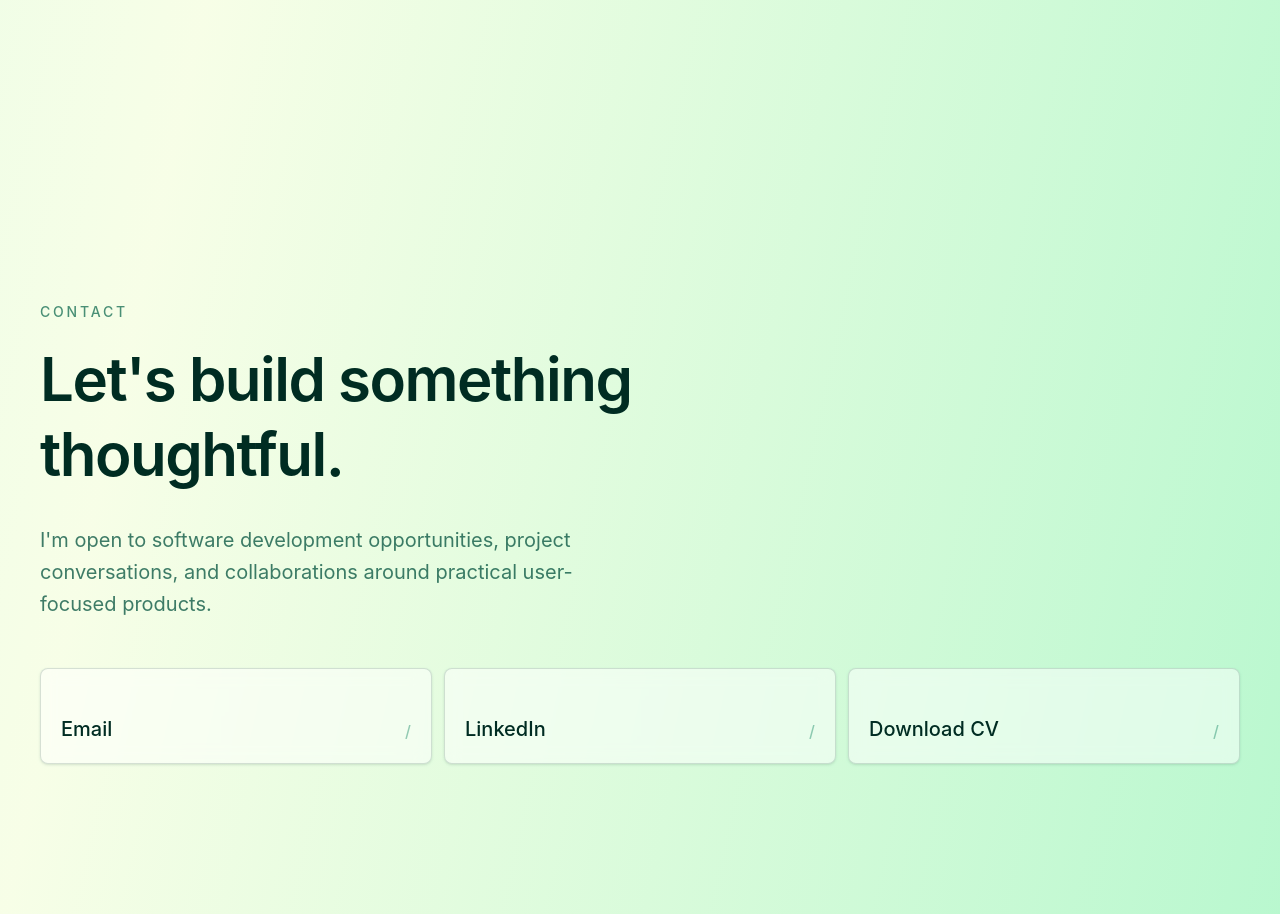
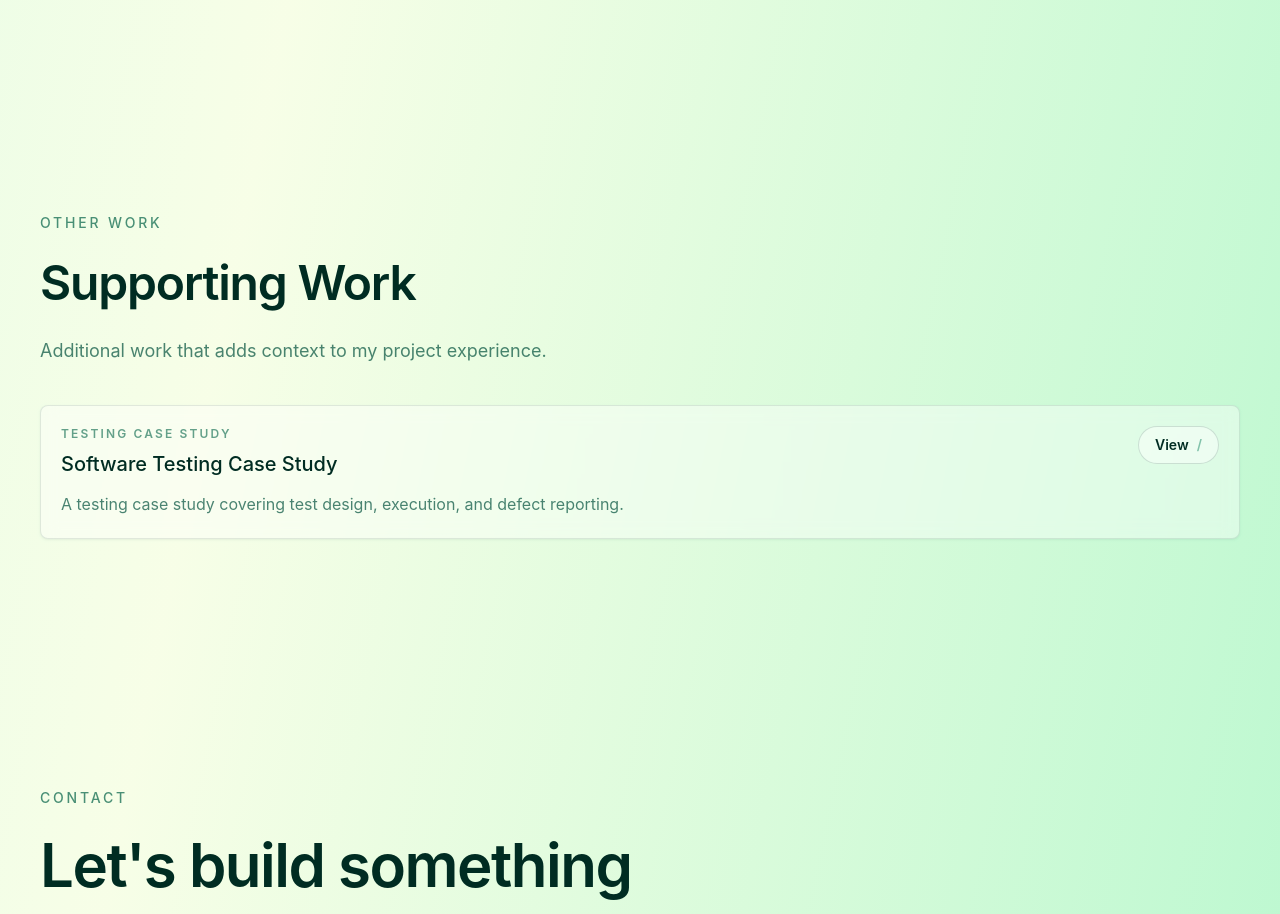
Before and after one commit to alex-fan-dev/Personal_website, a React (Vite) app: page / in a window 1280 px wide. Shown: the part 4900-5814 px from the top of the page. Built offline with nearby package versions, Linux system fonts and the light colour scheme.

Commit message:
feat: add otherwork session

```diff
--- /dev/null
+++ b/src/components/OtherWorkCard.tsx
@@ -0,0 +1,46 @@
+import type { OtherWorkItem } from '../data/OtherWorkCard';
+
+type OtherWorkCardProps = {
+  item: OtherWorkItem;
+};
+
+function OtherWorkCard({ item }: OtherWorkCardProps) {
+  const { title, description, type, href } = item;
+
+  return (
+    <article className="group rounded-lg border border-emerald-950/10 bg-white/40 p-5 shadow-sm shadow-emerald-950/5 backdrop-blur transition duration-300 hover:-translate-y-0.5 hover:border-emerald-950/30 hover:bg-white/65 hover:shadow-md hover:shadow-emerald-950/10">
+      <div className="flex flex-col gap-4 sm:flex-row sm:items-start sm:justify-between">
+        <div className="min-w-0">
+          {type ? (
+            <p className="text-xs font-semibold uppercase tracking-[0.18em] text-emerald-800/60">
+              {type}
+            </p>
+          ) : null}
+          <h3 className="mt-2 text-xl font-medium text-emerald-950">{title}</h3>
+          {description ? (
+            <p className="mt-3 max-w-3xl leading-7 text-emerald-900/70">{description}</p>
+          ) : null}
+        </div>
+
+        {href ? (
+          <a
+            href={href}
+            target="_blank"
+            rel="noopener noreferrer"
+            className="inline-flex shrink-0 items-center gap-2 rounded-full border border-emerald-950/15 bg-white/45 px-4 py-2 text-sm font-semibold text-emerald-950 transition hover:-translate-y-0.5 hover:border-emerald-950/40 hover:bg-white/80 focus-visible:outline-2 focus-visible:outline-offset-4 focus-visible:outline-emerald-950"
+          >
+            <span>View</span>
+            <span
+              aria-hidden="true"
+              className="text-emerald-700/45 transition group-hover:translate-x-0.5 group-hover:text-emerald-950"
+            >
+              /
+            </span>
+          </a>
+        ) : null}
+      </div>
+    </article>
+  );
+}
+
+export default OtherWorkCard;
--- /dev/null
+++ b/src/data/OtherWorkCard.ts
@@ -0,0 +1,16 @@
+export type OtherWorkItem = {
+  title: string;
+  description: string;
+  type: string;
+  href: string;
+};
+
+export const otherWork: OtherWorkItem[] = [
+  {
+    title: 'Software Testing Case Study',
+    description:
+      'A testing case study covering test design, execution, and defect reporting.',
+    type: 'Testing Case Study',
+    href: 'https://potent-sidecar-99c.notion.site/Testing-Case-Study-Jianshu-App-3280db7e7a6080bdb602de7c1a2914db',
+  },
+];
--- a/src/pages/Home.tsx
+++ b/src/pages/Home.tsx
@@ -1,5 +1,6 @@
 import { useState } from 'react';
 import ProjectGrid from '../components/ProjectGrid';
+import OtherWork from './OtherWork';
 import { projects } from '../data/projects';
 
 type MenuItemSize = 'large' | 'default';
@@ -207,7 +208,7 @@ function Home() {
         </div>
       </section>
 
-
+      <OtherWork />
 
       <section
         id="contact"
--- /dev/null
+++ b/src/pages/OtherWork.tsx
@@ -0,0 +1,35 @@
+import OtherWorkCard from '../components/OtherWorkCard';
+import { otherWork } from '../data/OtherWorkCard';
+
+function OtherWork() {
+  if (otherWork.length === 0) {
+    return null;
+  }
+
+  return (
+    <section
+      id="other-work"
+      className="relative z-10 mx-auto flex w-full max-w-7xl scroll-mt-24 flex-col justify-center px-6 py-20 sm:px-10"
+    >
+      <div className="max-w-3xl">
+        <p className="mb-5 text-sm font-medium uppercase tracking-[0.2em] text-emerald-800/70">
+          Other Work
+        </p>
+        <h2 className="text-4xl font-semibold leading-tight tracking-tight text-emerald-950 sm:text-5xl">
+          Supporting Work
+        </h2>
+        <p className="mt-6 max-w-xl text-base leading-7 text-emerald-900/70 sm:text-lg">
+          Additional work that adds context to my project experience.
+        </p>
+      </div>
+
+      <div className="mt-10 grid gap-3">
+        {otherWork.map((item) => (
+          <OtherWorkCard key={item.href || item.title} item={item} />
+        ))}
+      </div>
+    </section>
+  );
+}
+
+export default OtherWork;
```
Also changed, not shown: src/pages/OtherWorkCard.tsx (added).
